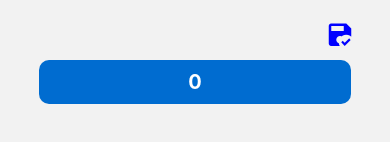
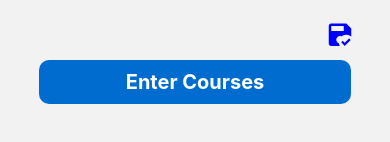
Before and after one commit to newCanvas1/GPACalcu, a React Native app in the folder GPACalcu/: screen /Term in a window 390 px wide. Shown: the part 450-592 px from the top of the page. Built offline with nearby package versions, Linux system fonts and the light colour scheme.

Commit message:
If there is no courses gpa will turn into  message

```diff
--- a/GPACalcu/components/GpaSection/GpaSection.js
+++ b/GPACalcu/components/GpaSection/GpaSection.js
@@ -6,7 +6,7 @@ export default function GpaSection() {
 
   return (
     <View style={styles.container}>
-      <Text style={styles.text}>{gpa}</Text>
+      <Text style={styles.text}>{gpa==0?"Enter Courses":gpa}</Text>
     </View>
   );
 }
```
